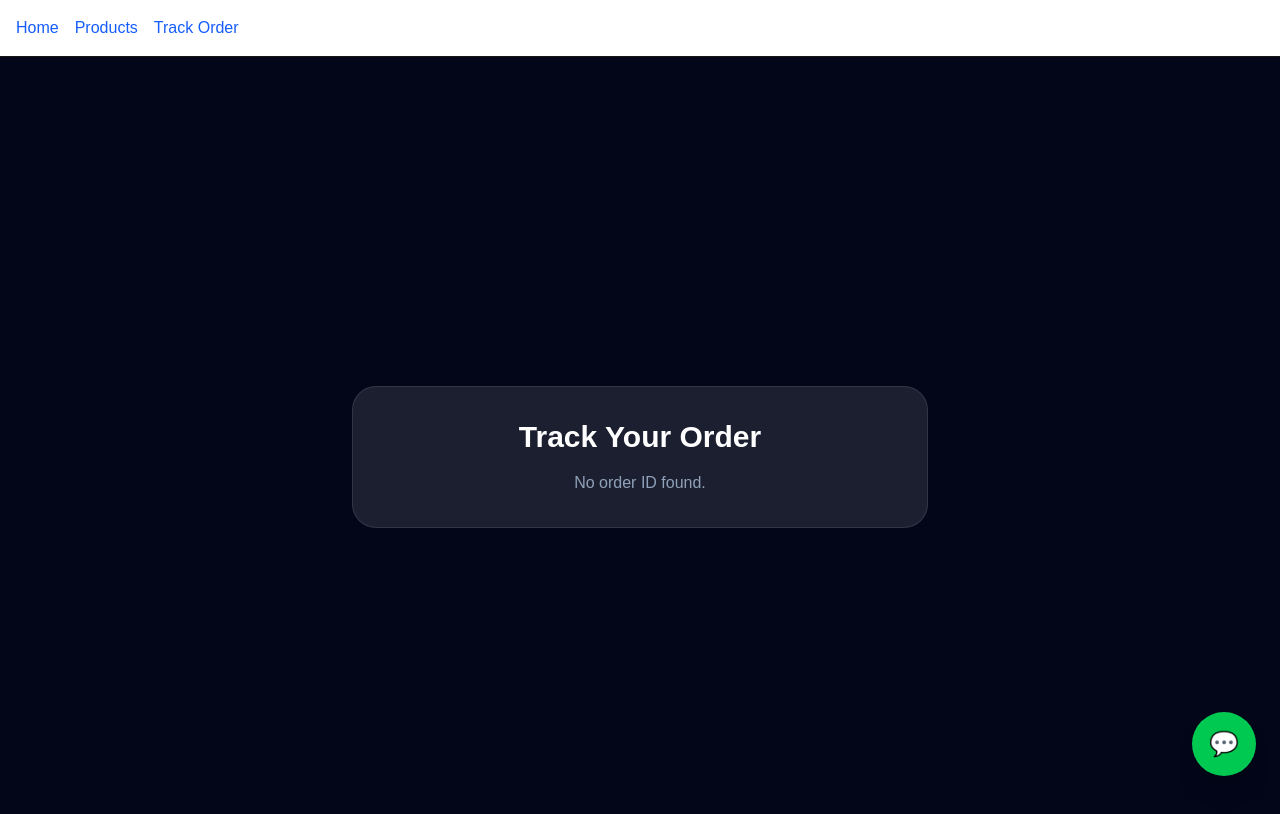
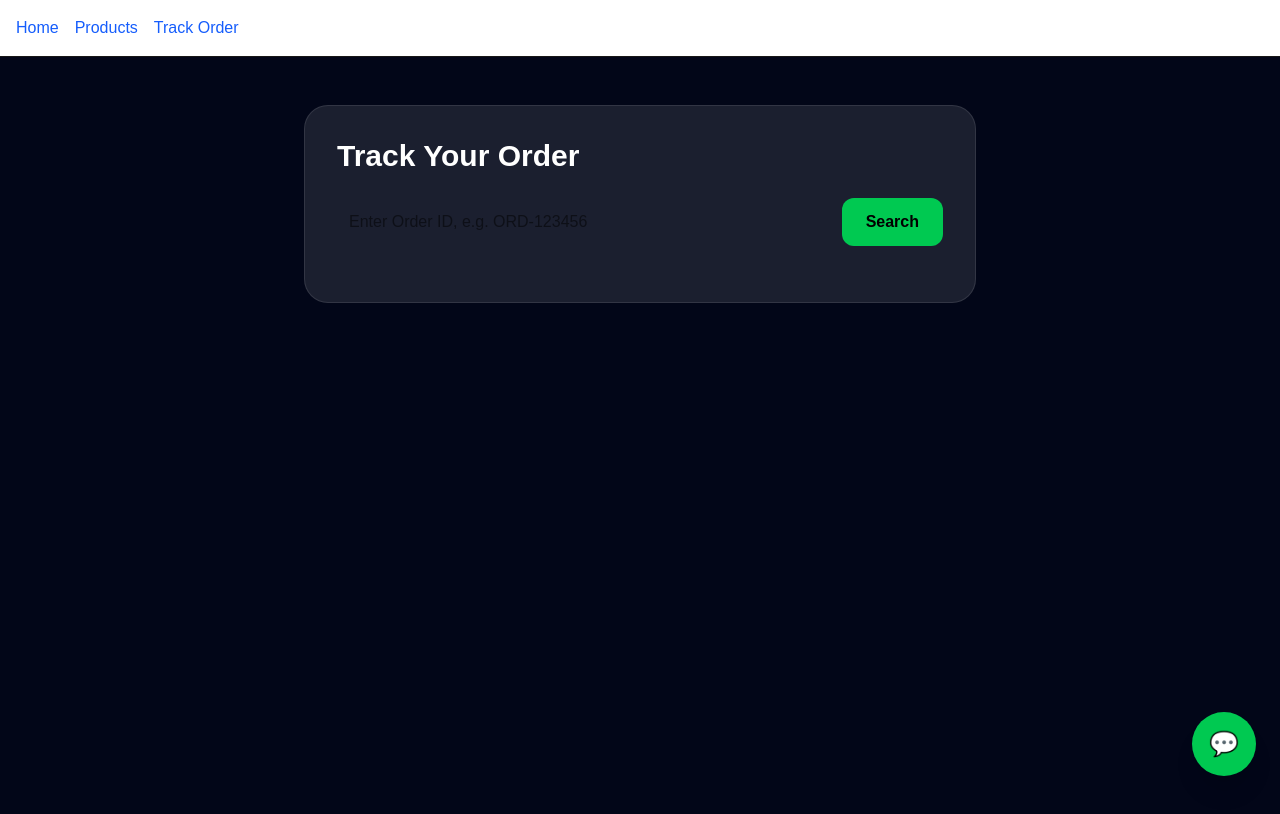
Before and after one commit to summitwang/Digital-Software-Deals, a Next.js app: page /track in a window 1280 px wide. Shown: the top 814 px of the page. Built offline with nearby package versions, Linux system fonts and the light colour scheme.

Commit message:
Update page.tsx

```diff
--- a/app/track/page.tsx
+++ b/app/track/page.tsx
@@ -1,26 +1,106 @@
 "use client";
 
-import { Suspense } from "react";
+import { Suspense, useEffect, useState } from "react";
 import { useSearchParams } from "next/navigation";
+
+type Order = {
+  order_no: string;
+  product: string;
+  amount: number;
+  status: string;
+  created_at: string;
+};
 
 function TrackContent() {
   const searchParams = useSearchParams();
-  const orderId = searchParams.get("orderId");
+  const defaultOrderId = searchParams.get("orderId") || "";
+
+  const [orderNo, setOrderNo] = useState(defaultOrderId);
+  const [order, setOrder] = useState<Order | null>(null);
+  const [error, setError] = useState("");
+
+  async function searchOrder(value?: string) {
+    const targetOrder = value || orderNo;
+
+    if (!targetOrder) {
+      alert("Please enter your order ID");
+      return;
+    }
+
+    setError("");
+    setOrder(null);
+
+    const res = await fetch(`/api/track?orderNo=${encodeURIComponent(targetOrder)}`);
+    const data = await res.json();
+
+    if (!res.ok) {
+      setError(data.error || "Order not found");
+      return;
+    }
+
+    setOrder(data.order);
+  }
+
+  useEffect(() => {
+    if (defaultOrderId) {
+      searchOrder(defaultOrderId);
+    }
+  }, []);
 
   return (
-    <main className="min-h-screen bg-slate-950 text-white flex items-center justify-center px-6">
-      <div className="max-w-xl w-full bg-white/10 border border-white/10 rounded-3xl p-8 text-center">
-        <h1 className="text-3xl font-bold mb-4">Track Your Order</h1>
+    <main className="min-h-screen bg-slate-950 text-white px-6 py-12">
+      <div className="max-w-2xl mx-auto bg-white/10 border border-white/10 rounded-3xl p-8">
+        <h1 className="text-3xl font-bold mb-6">Track Your Order</h1>
 
-        {orderId ? (
-          <div className="bg-black/30 rounded-2xl p-4">
-            <p className="text-slate-400 text-sm">Order ID</p>
-            <p className="text-xl font-bold text-emerald-400">
-              {orderId}
-            </p>
+        <div className="flex gap-3 mb-6">
+          <input
+            className="flex-1 p-3 rounded-xl text-black"
+            placeholder="Enter Order ID, e.g. ORD-123456"
+            value={orderNo}
+            onChange={(e) => setOrderNo(e.target.value)}
+          />
+
+          <button
+            onClick={() => searchOrder()}
+            className="bg-green-500 text-black font-bold px-6 rounded-xl"
+          >
+            Search
+          </button>
+        </div>
+
+        {error && (
+          <div className="bg-red-500/20 border border-red-500/30 rounded-2xl p-4 mb-4">
+            {error}
           </div>
-        ) : (
-          <p className="text-slate-400">No order ID found.</p>
+        )}
+
+        {order && (
+          <div className="bg-black/30 rounded-2xl p-6 space-y-4">
+            <div>
+              <p className="text-slate-400">Order ID</p>
+              <p className="text-xl font-bold text-green-400">{order.order_no}</p>
+            </div>
+
+            <div>
+              <p className="text-slate-400">Product</p>
+              <p className="font-bold">{order.product}</p>
+            </div>
+
+            <div>
+              <p className="text-slate-400">Amount</p>
+              <p className="font-bold">${order.amount} USDT</p>
+            </div>
+
+            <div>
+              <p className="text-slate-400">Status</p>
+              <p className="font-bold uppercase text-yellow-400">{order.status}</p>
+            </div>
+
+            <div>
+              <p className="text-slate-400">Created At</p>
+              <p>{new Date(order.created_at).toLocaleString()}</p>
+            </div>
+          </div>
         )}
       </div>
     </main>
@@ -29,7 +109,7 @@ function TrackContent() {
 
 export default function TrackPage() {
   return (
-    <Suspense fallback={<div className="p-10 text-white">Loading...</div>}>
+    <Suspense fallback={<div>Loading...</div>}>
       <TrackContent />
     </Suspense>
   );
```
